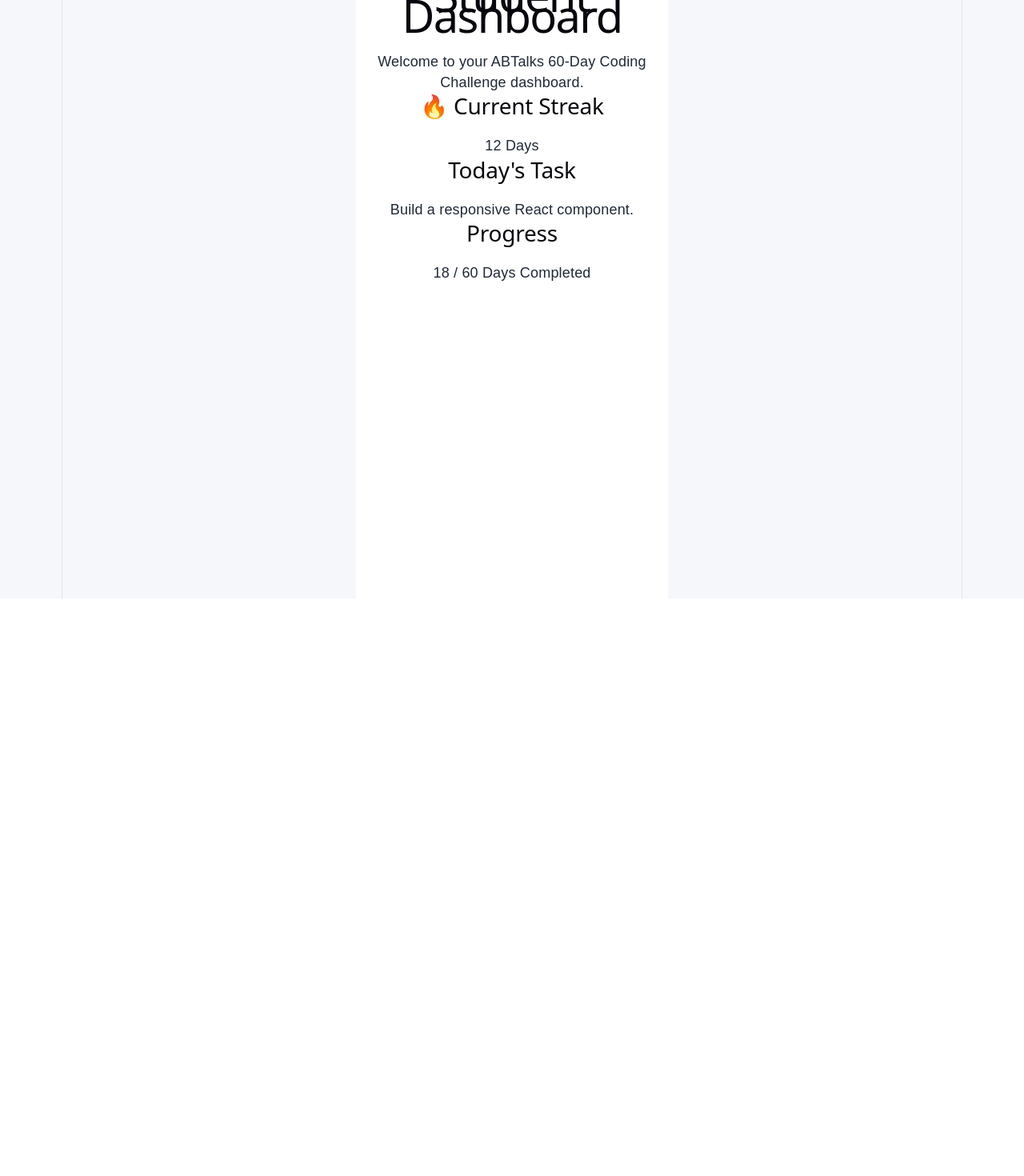
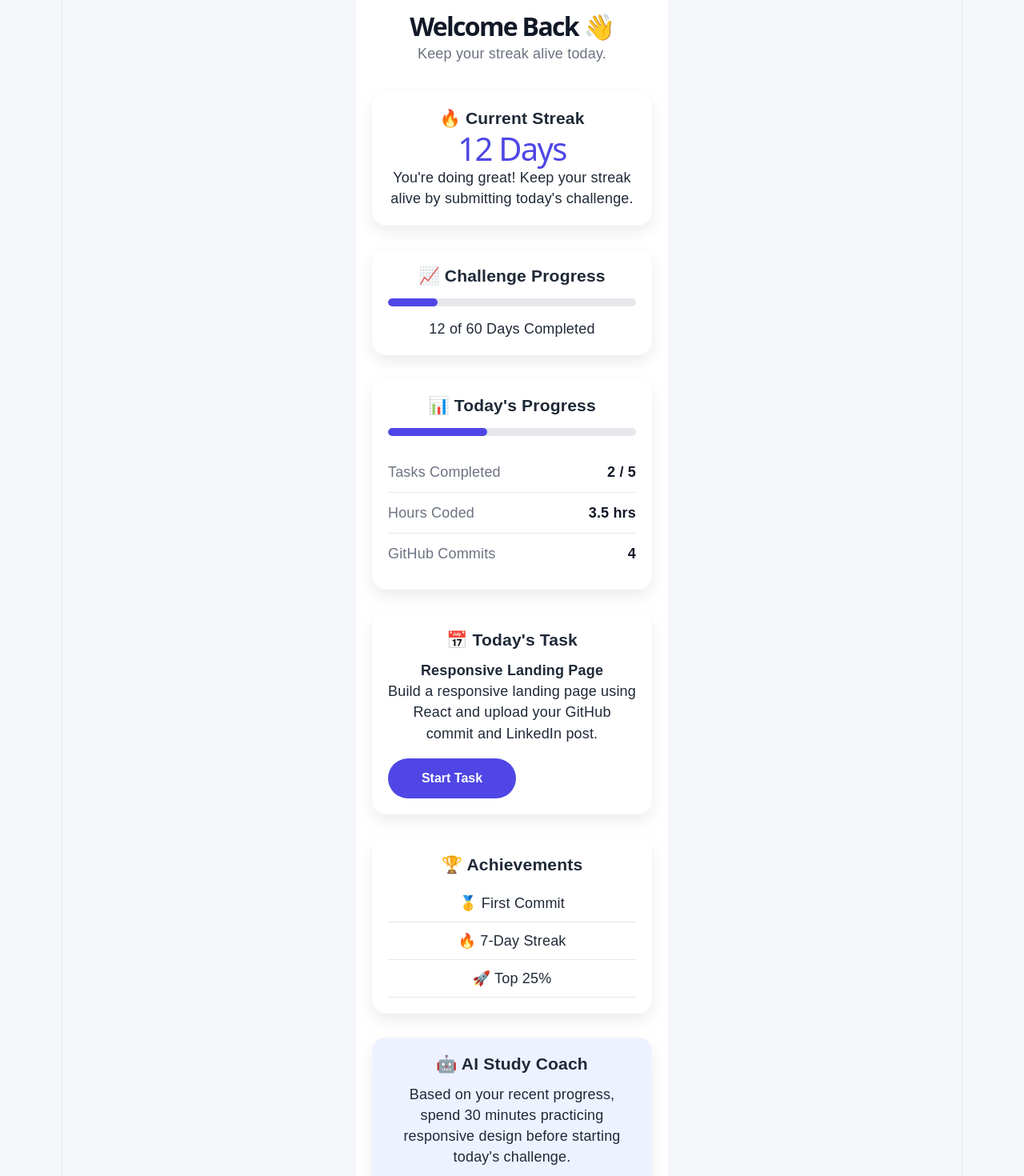
Before and after one commit to aprajitamall/serpent-geeks-vicodathon2026, a React (Vite) app in the folder client/: page /dashboard in a window 1280 px wide. Shown: the part 120-1590 px from the top of the page at 80% size. Before the commit the page ends 868 px from the top, so only its background shows below. Built offline with nearby package versions, Linux system fonts and the light colour scheme.

Commit message:
Complete landing page, dashboard, and challenge page UI

```diff
--- a/client/src/components/AIStudyCoach.jsx
+++ b/client/src/components/AIStudyCoach.jsx
@@ -0,0 +1,22 @@
+function AIStudyCoach() {
+  return (
+    <div className="dashboard-card coach-card">
+
+      <h3>🤖 AI Study Coach</h3>
+
+      <p>
+        Based on your recent progress,
+        spend 30 minutes practicing
+        responsive design before starting
+        today's challenge.
+      </p>
+
+      <button className="primary-btn">
+        View Suggestion
+      </button>
+
+    </div>
+  );
+}
+
+export default AIStudyCoach;
--- a/client/src/components/AchievementCard.jsx
+++ b/client/src/components/AchievementCard.jsx
@@ -0,0 +1,21 @@
+function AchievementCard() {
+  return (
+    <div className="dashboard-card">
+
+      <h3>🏆 Achievements</h3>
+
+      <ul className="achievement-list">
+
+        <li>🥇 First Commit</li>
+
+        <li>🔥 7-Day Streak</li>
+
+        <li>🚀 Top 25%</li>
+
+      </ul>
+
+    </div>
+  );
+}
+
+export default AchievementCard;
--- a/client/src/components/ProgressCard.jsx
+++ b/client/src/components/ProgressCard.jsx
@@ -0,0 +1,22 @@
+function ProgressCard() {
+  return (
+    <div className="dashboard-card">
+
+      <h3>📈 Challenge Progress</h3>
+
+      <div className="progress-bar">
+
+        <div
+          className="progress-fill"
+          style={{ width: "20%" }}
+        ></div>
+
+      </div>
+
+      <p>12 of 60 Days Completed</p>
+
+    </div>
+  );
+}
+
+export default ProgressCard;
--- /dev/null
+++ b/client/src/components/Stats.jsx
@@ -0,0 +1,37 @@
+function Stats() {
+  return (
+    <div className="dashboard-card">
+
+      <h3>📊 Today's Progress</h3>
+
+      <div className="progress-bar">
+        <div
+          className="progress-fill"
+          style={{ width: "40%" }}
+        ></div>
+      </div>
+
+      <div className="stats-list">
+
+        <div className="stats-row">
+          <span>Tasks Completed</span>
+          <strong>2 / 5</strong>
+        </div>
+
+        <div className="stats-row">
+          <span>Hours Coded</span>
+          <strong>3.5 hrs</strong>
+        </div>
+
+        <div className="stats-row">
+          <span>GitHub Commits</span>
+          <strong>4</strong>
+        </div>
+
+      </div>
+
+    </div>
+  );
+}
+
+export default Stats;
--- a/client/src/components/StreakCard.jsx
+++ b/client/src/components/StreakCard.jsx
@@ -0,0 +1,18 @@
+function StreakCard() {
+  return (
+    <div className="dashboard-card streak-card">
+
+      <h3>🔥 Current Streak</h3>
+
+      <h1>12 Days</h1>
+
+      <p>
+        You're doing great! Keep your streak alive by
+        submitting today's challenge.
+      </p>
+
+    </div>
+  );
+}
+
+export default StreakCard;
--- a/client/src/components/TaskCard.jsx
+++ b/client/src/components/TaskCard.jsx
@@ -0,0 +1,22 @@
+function TaskCard() {
+  return (
+    <div className="dashboard-card">
+
+      <h3>📅 Today's Task</h3>
+
+      <h4>Responsive Landing Page</h4>
+
+      <p>
+        Build a responsive landing page using React
+        and upload your GitHub commit and LinkedIn post.
+      </p>
+
+      <button className="primary-btn">
+        Start Task
+      </button>
+
+    </div>
+  );
+}
+
+export default TaskCard;
--- a/client/src/pages/Dashboard.jsx
+++ b/client/src/pages/Dashboard.jsx
@@ -1,4 +1,10 @@
 import Navbar from "../components/Navbar";
+import StreakCard from "../components/StreakCard";
+import Stats from "../components/Stats";
+import ProgressCard from "../components/ProgressCard";
+import TaskCard from "../components/TaskCard";
+import AchievementCard from "../components/AchievementCard";
+import AIStudyCoach from "../components/AIStudyCoach";
 import BottomNav from "../components/BottomNav";
 
 function Dashboard() {
@@ -7,30 +13,37 @@
       <Navbar />
 
       <main>
-        <h1>Student Dashboard</h1>
 
-        <p>
-          Welcome to your ABTalks 60-Day Coding Challenge dashboard.
-        </p>
+        <section className="dashboard-header">
+          <h1>Welcome Back 👋</h1>
+          <p>Keep your streak alive today.</p>
+        </section>
 
-        <div>
-          <h2>🔥 Current Streak</h2>
-          <p>12 Days</p>
-        </div>
+        <section className="dashboard-section">
+          <StreakCard />
+        </section>
 
-        <div>
-          <h2>Today's Task</h2>
-          <p>
-            Build a responsive React component.
-          </p>
-        </div>
+        <section className="dashboard-section">
+          <ProgressCard />
+        </section>
 
-        <div>
-          <h2>Progress</h2>
-          <p>
-            18 / 60 Days Completed
-          </p>
-        </div>
+
+<section className="dashboard-section">
+    <Stats />
+</section>
+
+<section className="dashboard-section">
+    <TaskCard />
+</section>
+
+
+        <section className="dashboard-section">
+          <AchievementCard />
+        </section>
+
+        <section className="dashboard-section">
+          <AIStudyCoach />
+        </section>
 
       </main>
 
--- a/client/src/styles/global.css
+++ b/client/src/styles/global.css
@@ -2,40 +2,39 @@
    GLOBAL
 =========================== */
 
-*{
-    margin:0;
-    padding:0;
-    box-sizing:border-box;
+* {
+  margin: 0;
+  padding: 0;
+  box-sizing: border-box;
 }
 
-body{
-    font-family:Arial, Helvetica, sans-serif;
-    background:#f5f7fb;
-    color:#1f2937;
+body {
+  font-family: Arial, Helvetica, sans-serif;
+  background: #f5f7fb;
+  color: #1f2937;
 }
 
-a{
-    text-decoration:none;
-    color:inherit;
+a {
+  text-decoration: none;
+  color: inherit;
 }
 
-main{
-    max-width:390px;
-    margin:auto;
-    background:white;
-    min-height:100vh;
+main {
+  max-width: 390px;
+  margin: auto;
+  background: white;
+  min-height: 100vh;
 }
 
-section{
-    padding:30px 20px;
+section {
+  padding: 30px 20px;
 }
 
-h2{
-    font-size:28px;
-    margin-bottom:20px;
-    text-align:center;
+h2 {
+  font-size: 28px;
+  margin-bottom: 20px;
+  text-align: center;
 }
-
 
 .navbar {
   width: 100%;
@@ -50,7 +49,6 @@
   border-bottom: 1px solid #e5e7eb;
 }
 
-
 .logo {
   display: flex;
   align-items: center;
@@ -59,16 +57,13 @@
   font-weight: 700;
 }
 
-
 .logo-icon {
   font-size: 22px;
 }
 
-
 .nav-links {
   display: none;
 }
-
 
 .join-btn {
   border: none;
@@ -79,118 +74,113 @@
   font-weight: 600;
 }
 
-
-
-
 @media (min-width: 768px) {
-
   .nav-links {
     display: flex;
     gap: 25px;
     font-size: 15px;
   }
-
 }
 
-.hero{
-    padding:35px 20px;
-    text-align:center;
+.hero {
+  padding: 35px 20px;
+  text-align: center;
 }
 
-.badge{
-    display:inline-block;
-    background:#e0e7ff;
-    color:#4338ca;
-    padding:8px 16px;
-    border-radius:30px;
-    font-size:14px;
-    font-weight:600;
+.badge {
+  display: inline-block;
+  background: #e0e7ff;
+  color: #4338ca;
+  padding: 8px 16px;
+  border-radius: 30px;
+  font-size: 14px;
+  font-weight: 600;
 }
 
-.hero h1{
-    margin-top:25px;
-    font-size:38px;
-    line-height:1.2;
+.hero h1 {
+  margin-top: 25px;
+  font-size: 38px;
+  line-height: 1.2;
 }
 
-.hero-text{
-    margin-top:18px;
-    color:#6b7280;
-    line-height:1.7;
+.hero-text {
+  margin-top: 18px;
+  color: #6b7280;
+  line-height: 1.7;
 }
 
-.hero-buttons{
-    display:flex;
-    justify-content:center;
-    gap:15px;
-    margin-top:25px;
+.hero-buttons {
+  display: flex;
+  justify-content: center;
+  gap: 15px;
+  margin-top: 25px;
 }
 
 .primary-btn,
-.secondary-btn{
-    width:160px;
-    height:50px;
-    border-radius:30px;
-    font-size:16px;
-    font-weight:600;
-    display:flex;
-    align-items:center;
-    justify-content:center;
-    gap:8px;
-    cursor:pointer;
+.secondary-btn {
+  width: 160px;
+  height: 50px;
+  border-radius: 30px;
+  font-size: 16px;
+  font-weight: 600;
+  display: flex;
+  align-items: center;
+  justify-content: center;
+  gap: 8px;
+  cursor: pointer;
 }
 
-.primary-btn{
-    background:#4f46e5;
-    color:white;
-    border:none;
+.primary-btn {
+  background: #4f46e5;
+  color: white;
+  border: none;
 }
 
-.secondary-btn{
-    background:white;
-    color:#4f46e5;
-    border:2px solid #4f46e5;
+.secondary-btn {
+  background: white;
+  color: #4f46e5;
+  border: 2px solid #4f46e5;
 }
-.features{
-    padding:40px 20px;
+.features {
+  padding: 40px 20px;
 }
 
-.features h2{
-    text-align:center;
-    margin-bottom:30px;
+.features h2 {
+  text-align: center;
+  margin-bottom: 30px;
 }
-.feature-container{
-    display:flex;
-    flex-direction:column;
-    gap:20px;
-    width:100%;
+.feature-container {
+  display: flex;
+  flex-direction: column;
+  gap: 20px;
+  width: 100%;
 }
 
-.feature-card{
-    width:100%;
-    background:#fff;
-    border-radius:18px;
-    padding:20px;
-    box-shadow:0 8px 20px rgba(0,0,0,0.08);
+.feature-card {
+  width: 100%;
+  background: #fff;
+  border-radius: 18px;
+  padding: 20px;
+  box-shadow: 0 8px 20px rgba(0, 0, 0, 0.08);
 }
 
-.feature-card:hover{
-    transform:translateY(-6px);
+.feature-card:hover {
+  transform: translateY(-6px);
 }
 
-.feature-icon{
-    font-size:34px;
-    color:#4f46e5;
-    margin-bottom:15px;
+.feature-icon {
+  font-size: 34px;
+  color: #4f46e5;
+  margin-bottom: 15px;
 }
 
-.feature-card h3{
-    margin-bottom:12px;
+.feature-card h3 {
+  margin-bottom: 12px;
 }
 
-.feature-card p{
-    color:#6b7280;
-    line-height:1.6;
+.feature-card p {
+  color: #6b7280;
+  line-height: 1.6;
 }
 /*
 @media(min-width:768px){
@@ -227,123 +217,217 @@
   font-size: 20px;
 }
 
-
 @media (min-width: 768px) {
   .bottom-nav {
     display: none;
   }
 }
-.stats-section{
-    display:grid;
-    grid-template-columns:repeat(2,1fr);
-    gap:15px;
+.stats-section {
+  display: grid;
+  grid-template-columns: repeat(2, 1fr);
+  gap: 15px;
 }
 
-.stat-card{
-    background:#fff;
-    border-radius:20px;
-    padding:22px;
-    text-align:center;
-    box-shadow:0 10px 25px rgba(0,0,0,.08);
-    transition:.3s;
+.stat-card {
+  background: #fff;
+  border-radius: 20px;
+  padding: 22px;
+  text-align: center;
+  box-shadow: 0 10px 25px rgba(0, 0, 0, 0.08);
+  transition: 0.3s;
 }
 
-.stat-card:hover{
-    transform:translateY(-5px);
+.stat-card:hover {
+  transform: translateY(-5px);
 }
 
-.stat-card span{
-    font-size:32px;
+.stat-card span {
+  font-size: 32px;
 }
 
-.stat-card h2{
-    color:#4f46e5;
-    margin:10px 0;
+.stat-card h2 {
+  color: #4f46e5;
+  margin: 10px 0;
 }
 
-.stat-card p{
+.stat-card p {
+  color: #6b7280;
+}
+.timeline-card {
+  display: flex;
+  flex-direction: column;
+  gap: 20px;
+}
+
+.step {
+  background: #eef2ff;
+  border-radius: 16px;
+  padding: 18px;
+  text-align: center;
+}
+
+.step span {
+  font-size: 28px;
+}
+
+.arrow {
+  margin: auto;
+  color: #4f46e5;
+  font-size: 20px;
+}
+.journey-card {
+  display: flex;
+  flex-direction: column;
+  gap: 15px;
+}
+
+.journey-item {
+  background: white;
+  border-radius: 18px;
+  padding: 20px;
+  text-align: center;
+  box-shadow: 0 8px 20px rgba(0, 0, 0, 0.08);
+}
+
+.journey-item h3 {
+  color: #4f46e5;
+  margin-bottom: 8px;
+}
+.testimonial {
+  background: white;
+  border-radius: 18px;
+  padding: 22px;
+  margin-bottom: 20px;
+  box-shadow: 0 8px 20px rgba(0, 0, 0, 0.08);
+}
+
+.testimonial p {
+  font-size: 20px;
+}
+
+.testimonial h4 {
+  margin: 15px 0;
+  line-height: 1.6;
+}
+
+.testimonial span {
+  color: #6b7280;
+}
+.cta {
+  text-align: center;
+  background: #4f46e5;
+  color: white;
+  border-radius: 25px;
+  margin: 20px;
+}
+
+.cta p {
+  margin: 20px 0;
+  line-height: 1.7;
+}
+
+.cta button {
+  border: none;
+  background: white;
+  color: #4f46e5;
+  padding: 15px 30px;
+  border-radius: 40px;
+  font-size: 16px;
+  font-weight: bold;
+  cursor: pointer;
+}
+
+.dashboard-header {
+  padding: 40px 20px 20px;
+}
+
+.dashboard-header h1 {
+  font-size: 32px;
+  color: #111827;
+  margin-bottom: 8px;
+  font-weight: 700;
+}
+
+.dashboard-header p {
+  color: #6b7280;
+}
+
+.dashboard-section {
+  padding: 15px 20px;
+}
+
+.dashboard-card {
+  background: #fff;
+  border-radius: 18px;
+  padding: 20px;
+  box-shadow: 0 8px 20px rgba(0, 0, 0, 0.08);
+  transition: 0.3s;
+}
+
+.dashboard-card:hover {
+  transform: translateY(-5px);
+}
+.dashboard-card h3 {
+  margin-bottom: 12px;
+}
+
+.streak-card h1 {
+  color: #4f46e5;
+  font-size: 40px;
+  margin: 10px 0;
+}
+
+.progress-bar {
+  width: 100%;
+  height: 10px;
+  background: #e5e7eb;
+  border-radius: 20px;
+  overflow: hidden;
+  margin: 15px 0;
+}
+
+.progress-fill {
+  height: 100%;
+  width: 20%;
+  background: #4f46e5;
+  border-radius: 20px;
+}
+
+.achievement-list {
+  list-style: none;
+}
+
+.achievement-list li {
+  padding: 10px 0;
+  border-bottom: 1px solid #e5e7eb;
+}
+
+.coach-card {
+  background: #eef2ff;
+}
+.dashboard-card .primary-btn {
+  width: 160px;
+  margin-top: 18px;
+}
+.stats-list{
+    margin-top:20px;
+}
+
+.stats-row{
+    display:flex;
+    justify-content:space-between;
+    padding:12px 0;
+    border-bottom:1px solid #e5e7eb;
+}
+
+.stats-row:last-child{
+    border:none;
+}
+
+.stats-row span{
     color:#6b7280;
 }
-.timeline-card{
-    display:flex;
-    flex-direction:column;
-    gap:20px;
+
+.stats-row strong{
+    color:#111827;
 }
-
-.step{
-    background:#eef2ff;
-    border-radius:16px;
-    padding:18px;
-    text-align:center;
-}
-
-.step span{
-    font-size:28px;
-}
-
-.arrow{
-    margin:auto;
-    color:#4f46e5;
-    font-size:20px;
-}
-.journey-card{
-    display:flex;
-    flex-direction:column;
-    gap:15px;
-}
-
-.journey-item{
-    background:white;
-    border-radius:18px;
-    padding:20px;
-    text-align:center;
-    box-shadow:0 8px 20px rgba(0,0,0,.08);
-}
-
-.journey-item h3{
-    color:#4f46e5;
-    margin-bottom:8px;
-}
-.testimonial{
-    background:white;
-    border-radius:18px;
-    padding:22px;
-    margin-bottom:20px;
-    box-shadow:0 8px 20px rgba(0,0,0,.08);
-}
-
-.testimonial p{
-    font-size:20px;
-}
-
-.testimonial h4{
-    margin:15px 0;
-    line-height:1.6;
-}
-
-.testimonial span{
-    color:#6b7280;
-}
-.cta{
-    text-align:center;
-    background:#4f46e5;
-    color:white;
-    border-radius:25px;
-    margin:20px;
-}
-
-.cta p{
-    margin:20px 0;
-    line-height:1.7;
-}
-
-.cta button{
-    border:none;
-    background:white;
-    color:#4f46e5;
-    padding:15px 30px;
-    border-radius:40px;
-    font-size:16px;
-    font-weight:bold;
-    cursor:pointer;
-}
```
